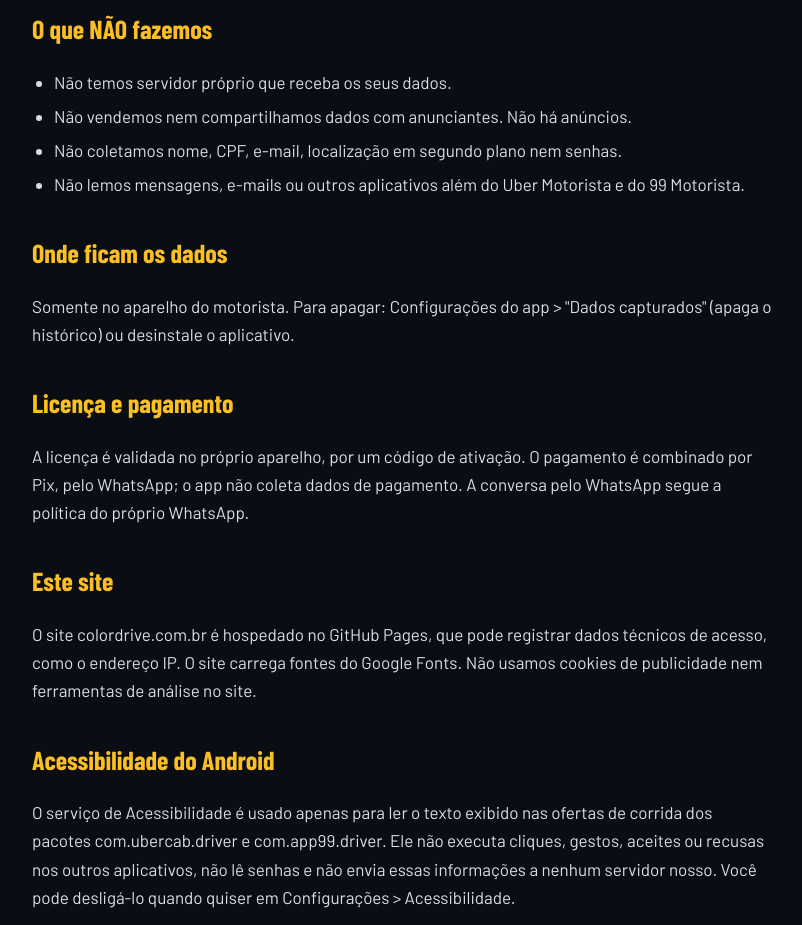
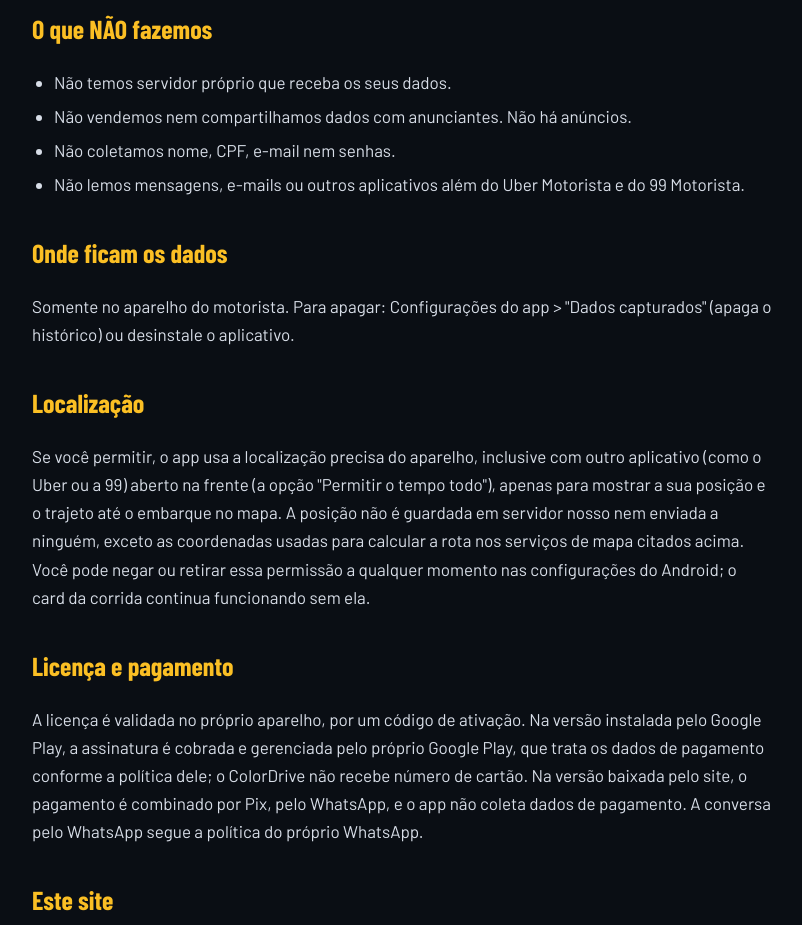
Before and after one commit to sr-andersoncastro/colordrive-download, a plain HTML site: page privacidade.html in a window 1280 px wide. Shown: the part 1140-2065 px from the top of the page, without its empty margins (238-1040 px from the left). Drawn offline with nearby package versions, Linux system fonts and the light colour scheme; a web font is replaced by a local one.

Commit message:
Politica de privacidade: localizacao e cobranca pelo Google Play (para a aprovacao na Play)
Co-Authored-By: Claude Sonnet 5.5 <noreply@anthropic.com>
Claude-Session: https://claude.ai/code/session_01GZYD83FqeXvqbyA2jPUk6B

```diff
--- a/privacidade.html
+++ b/privacidade.html
@@ -29,7 +29,7 @@ li{margin:6px 0}
   <div class="top"><a class="brand" href="/">Color<b>Drive</b></a><a href="/">← Voltar ao site</a></div>
 
   <h1>Política de Privacidade</h1>
-  <p class="upd">Última atualização: 22 de novembro de 2026</p>
+  <p class="upd">Última atualização: 23 de novembro de 2026</p>
 
   <h2>Quem somos</h2>
   <p>O ColorDrive é um aplicativo para motoristas de aplicativo, desenvolvido por Anderson de Castro ("nós"). Contato: WhatsApp <a href="https://wa.me/5551982318554">(51) 98231-8554</a>.</p>
@@ -52,15 +52,18 @@ li{margin:6px 0}
   <ul>
     <li>Não temos servidor próprio que receba os seus dados.</li>
     <li>Não vendemos nem compartilhamos dados com anunciantes. Não há anúncios.</li>
-    <li>Não coletamos nome, CPF, e-mail, localização em segundo plano nem senhas.</li>
+    <li>Não coletamos nome, CPF, e-mail nem senhas.</li>
     <li>Não lemos mensagens, e-mails ou outros aplicativos além do Uber Motorista e do 99 Motorista.</li>
   </ul>
 
   <h2>Onde ficam os dados</h2>
   <p>Somente no aparelho do motorista. Para apagar: Configurações do app &gt; "Dados capturados" (apaga o histórico) ou desinstale o aplicativo.</p>
 
+  <h2>Localização</h2>
+  <p>Se você permitir, o app usa a localização precisa do aparelho, inclusive com outro aplicativo (como o Uber ou a 99) aberto na frente (a opção "Permitir o tempo todo"), apenas para mostrar a sua posição e o trajeto até o embarque no mapa. A posição não é guardada em servidor nosso nem enviada a ninguém, exceto as coordenadas usadas para calcular a rota nos serviços de mapa citados acima. Você pode negar ou retirar essa permissão a qualquer momento nas configurações do Android; o card da corrida continua funcionando sem ela.</p>
+
   <h2>Licença e pagamento</h2>
-  <p>A licença é validada no próprio aparelho, por um código de ativação. O pagamento é combinado por Pix, pelo WhatsApp; o app não coleta dados de pagamento. A conversa pelo WhatsApp segue a política do próprio WhatsApp.</p>
+  <p>A licença é validada no próprio aparelho, por um código de ativação. Na versão instalada pelo Google Play, a assinatura é cobrada e gerenciada pelo próprio Google Play, que trata os dados de pagamento conforme a política dele; o ColorDrive não recebe número de cartão. Na versão baixada pelo site, o pagamento é combinado por Pix, pelo WhatsApp, e o app não coleta dados de pagamento. A conversa pelo WhatsApp segue a política do próprio WhatsApp.</p>
 
   <h2>Este site</h2>
   <p>O site colordrive.com.br é hospedado no GitHub Pages, que pode registrar dados técnicos de acesso, como o endereço IP. O site carrega fontes do Google Fonts. Não usamos cookies de publicidade nem ferramentas de análise no site.</p>
```
